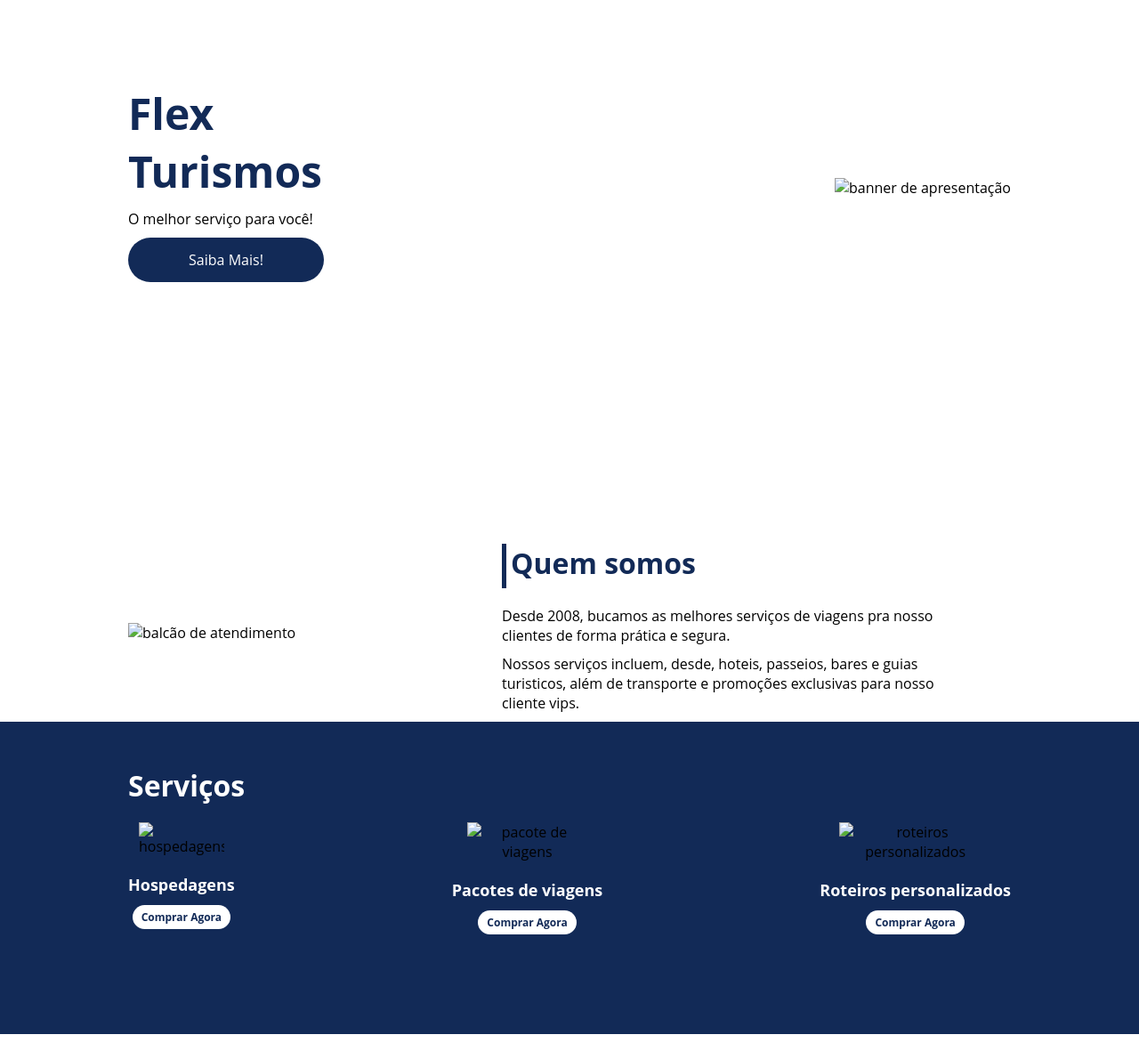
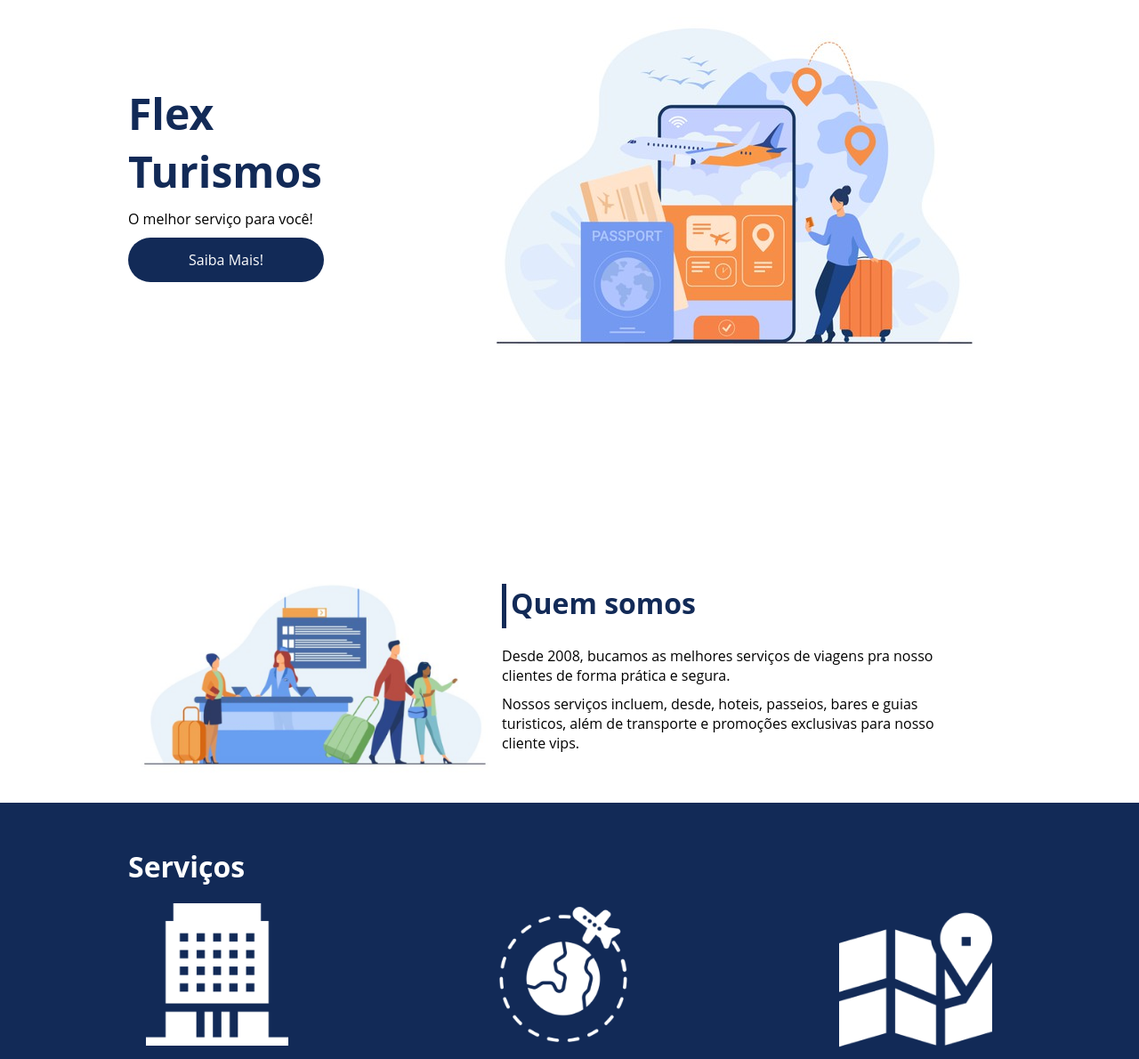
Before and after one commit to JesicaSousa/flex-hotel, a plain HTML site: page index.html in a window 1280 px wide. Shown: the part 289-1479 px from the top of the page at 89% size. Drawn offline with Linux system fonts and the light colour scheme.

Commit message:
Update index.html

```diff
--- a/index.html
+++ b/index.html
@@ -27,7 +27,7 @@
         </div>
 
         <div>
-            <div><img src="./images/0-main.png" alt="banner de apresentação"></div>
+            <div><img src="0-main.png" alt="banner de apresentação"></div>
         </div>
     </div>
 
@@ -40,7 +40,7 @@
         </div>
 
         <div>
-            <img src="./images/1-quem-somos.png" alt="balcão de atendimento">
+            <img src="1-quem-somos.png" alt="balcão de atendimento">
         </div>
     </div>
 
@@ -50,19 +50,19 @@
 
         <div class="list-servicos">
             <div class="item-servico">
-                <div><img src="./images/icon-2.png" alt="hospedagens"></div>
+                <div><img src="icon-2.png" alt="hospedagens"></div>
                 <p>Hospedagens</p>
                 <a href="#">Comprar Agora</a>
             </div>
 
             <div class="item-servico">
-               <div><img src="./images/icon-1.png" alt="pacote de viagens"></div>
+               <div><img src="icon-1.png" alt="pacote de viagens"></div>
                <p>Pacotes de viagens</p>
                <a href="#">Comprar Agora</a>
             </div>
 
             <div class="item-servico">
-                <div><img src="./images/icon-3.png" alt="roteiros personalizados"></div>
+                <div><img src="icon-3.png" alt="roteiros personalizados"></div>
                 <p>Roteiros personalizados</p>
                 <a href="#">Comprar Agora</a>
             </div>
```
